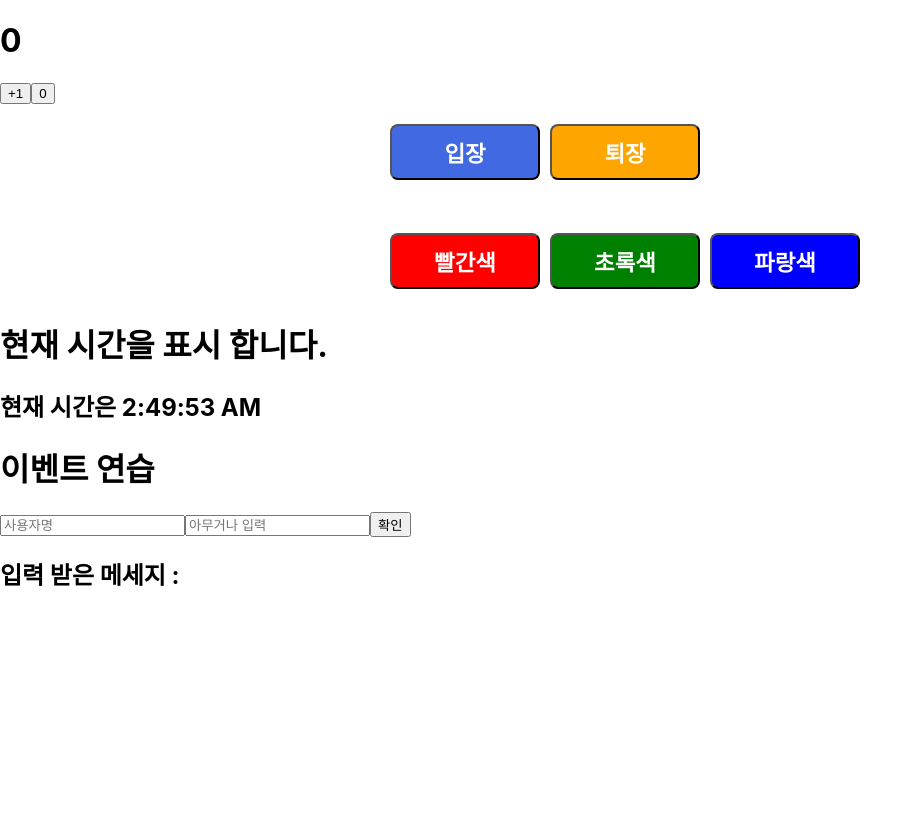
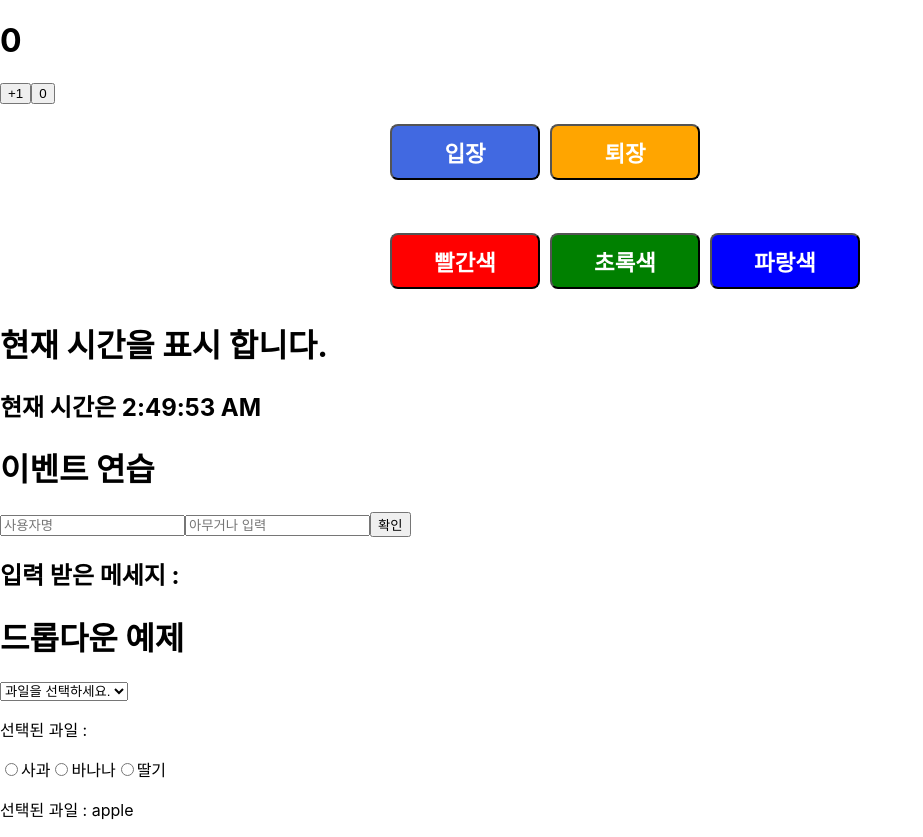
Before and after one commit to Woo3574/FrontEnd, a React (Create React App) app in the folder React/kh-sample-241118/: page / in a window 1280 px wide. Shown: the whole page, without its empty margins (0-923 px from the left). Before the commit the page ends 800 px from the top, so only its background shows below. Built offline with nearby package versions, Linux system fonts and the light colour scheme.

Commit message:
24.11.19

```diff
--- a/React/kh-sample-241118/src/24.11.19/App1119.js
+++ b/React/kh-sample-241118/src/24.11.19/App1119.js
@@ -4,6 +4,8 @@ import Counter from "./ClassComponent";
 import Say from "./Say";
 import Clock from "./Clock";
 import EventPractice from "./EventPractice";
+import DropDownComponent from "./DropDownComponent";
+import RadioButton from "./RadioButton";
 
 function App1119() {
   return (
@@ -12,6 +14,8 @@ function App1119() {
       <Say />
       <Clock />
       <EventPractice />
+      <DropDownComponent />
+      <RadioButton />
     </>
   );
 }
--- /dev/null
+++ b/React/kh-sample-241118/src/24.11.19/DropDownComponent.js
@@ -0,0 +1,41 @@
+import { useState } from "react";
+
+// select 요소와 option 요소를 사용하여 드롭다운 메뉴 구현
+const DropDownComponent = () => {
+  const [selectValue, setSelectValue] = useState("");
+
+  const handleChange = (e) => {
+    setSelectValue(e.target.value);
+  };
+
+  // 이렇게도 사용가능
+  const fruits = [
+    //["apple", "banana", "grape", "watermelon"];
+    {
+      value: "apple",
+      text: "사과",
+    },
+    {
+      value: "banana",
+      text: "바나나",
+    },
+  ];
+  return (
+    <>
+      <h1>드롭다운 예제</h1>
+      {/*  value={selectValue} 안넣으면  */}
+      <select value={selectValue} onChange={handleChange}>
+        <option value="" disabled>
+          과일을 선택하세요.
+        </option>
+        <option value={fruits[0].value}>{fruits[0].text}</option>
+        <option value={fruits[1].value}>{fruits[1].text}</option>
+        <option value="grape">포도</option>
+        <option value="watermelon">수박</option>
+      </select>
+      <p>선택된 과일 : {selectValue}</p>
+    </>
+  );
+};
+
+export default DropDownComponent;
--- /dev/null
+++ b/React/kh-sample-241118/src/24.11.19/RadioButton.js
@@ -0,0 +1,49 @@
+import { useState } from "react";
+
+const RadioButton = () => {
+  const [selectedValue, setSelectedValue] = useState("apple");
+
+  const handleChange = (e) => {
+    setSelectedValue(e.target.value);
+  };
+
+  return (
+    <>
+      <label htmlFor="apple">
+        {/* name은 그룹핑하기위한것, id는 label과 상호작용하기 위한것, value는 상태관리 값을 표기하기위해*/}
+        <input
+          type="radio"
+          name="fruits"
+          id="apple"
+          value="apple"
+          onChange={handleChange}
+        />
+        사과
+      </label>
+      <label htmlFor="banana">
+        <input
+          type="radio"
+          name="fruits"
+          id="banana"
+          value="banana"
+          onChange={handleChange}
+        />
+        바나나
+      </label>
+      <label htmlFor="strawberry">
+        <input
+          type="radio"
+          name="fruits"
+          id="strawberry"
+          value="strawberry"
+          onChange={handleChange}
+        />
+        딸기
+      </label>
+      <br />
+      <p>선택된 과일 : {selectedValue}</p>
+    </>
+  );
+};
+
+export default RadioButton;
```
